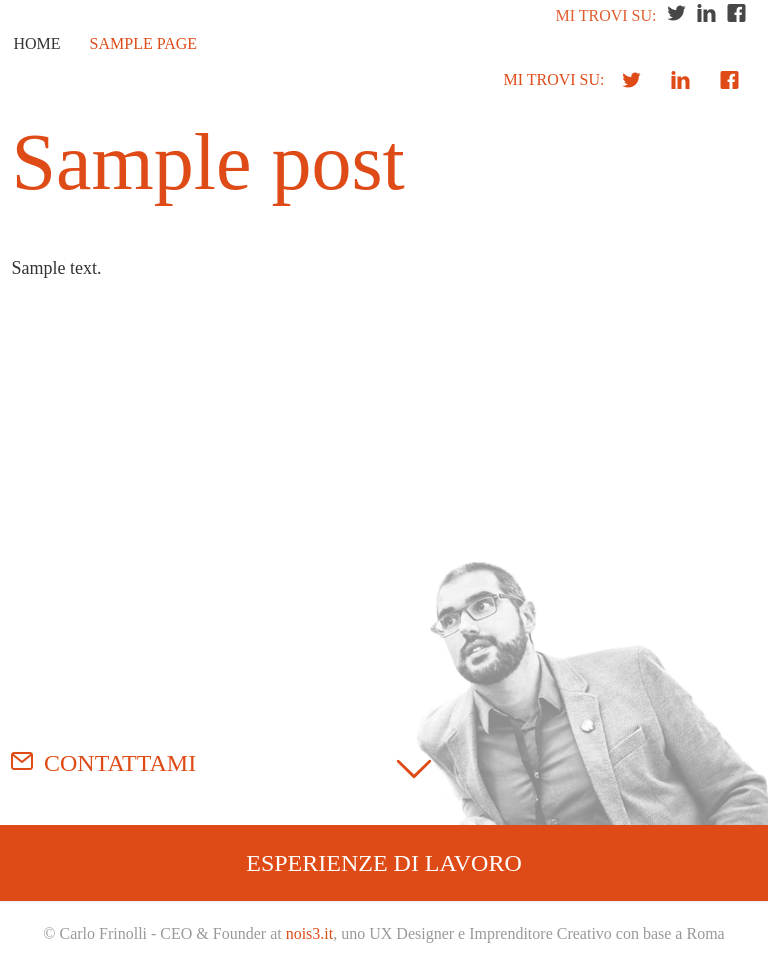
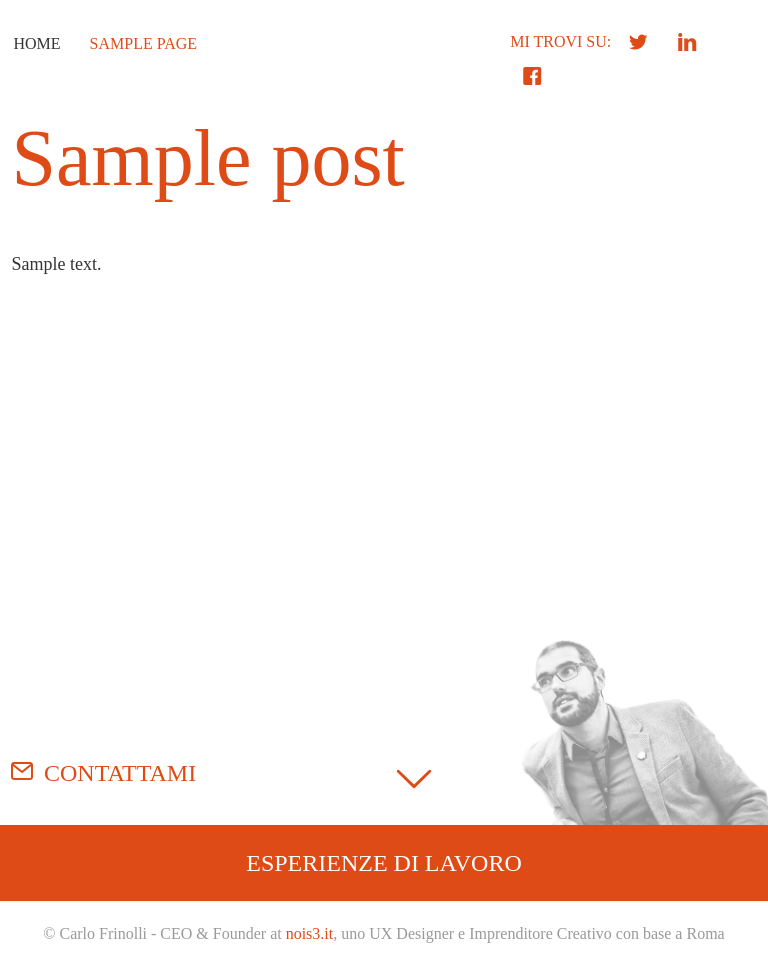
Before and after one commit to carl0s/me, a WordPress theme: template web/app/themes/me/page-cv.php in a window 768 px wide. Run offline with PHP 8.4 and a stand-in for WordPress, Linux system fonts and the light colour scheme; the site name, menu and one post (Sample post) are stand-ins, and other content is empty; some libraries are stand-ins or nearby versions; some web fonts are replaced.

Commit message:
various fixes

```diff
--- a/web/app/themes/me/css/media.scss
+++ b/web/app/themes/me/css/media.scss
@@ -116,7 +116,12 @@ body {
 }
 
 #hero {
-  background-size:50%;
+  position:relative;
+  background-size:35%;
+  padding-bottom:80px;
+  .bottom-contact-down {
+    bottom:40px;
+  }
 }
 
 }
--- a/web/app/themes/me/css/style.css
+++ b/web/app/themes/me/css/style.css
@@ -1310,7 +1310,11 @@ button.alm-load-more-btn {
     background-size: 15%; }
 
   #hero {
-    background-size: 50%; }
+    position: relative;
+    background-size: 35%;
+    padding-bottom: 80px; }
+    #hero .bottom-contact-down {
+      bottom: 40px; }
  }
 
 @media only screen and (max-width: 640px) {
--- a/web/app/themes/me/js/min/scripts-min.js
+++ b/web/app/themes/me/js/min/scripts-min.js
@@ -1 +1 @@
-function calcSize(){var e=$(window).outerHeight(),o=$(window).outerWidth();$("#hero").css({height:e}),$(".off-canvas").css({height:e})}$(document).foundation(),calcSize(),$(window).resize(function(){calcSize()}),$("#further").on("click",function(){return $("html, body").animate({scrollTop:$($(this).attr("href")).offset().top},1e3),!1}),$(".hamburger").click(function(){return $(this).toggleClass("open"),$(".off-canvas").toggleClass("open").toggleClass("hidden"),$("#hero").toggleClass("open"),$(".sliding").toggleClass("open"),!1}),$("#hero.open").find(".row").click(function(){return console.log("a"),$(this).parents("#hero").toggleClass("open"),$(this).parents("#hero").find(".hamburger").toggleClass("open"),$(".off-canvas").toggleClass("open").toggleClass("hidden"),!1}),$(document).scroll(function(){var e=$("#hero").outerHeight(),o=$(".image-wrapper").outerHeight();$(document).scrollTop()>=e/2?$("#small-hero").addClass("fixed"):$("#small-hero").removeClass("fixed"),$(document).scrollTop()>=o?($("#fixed-article-header").addClass("fixed"),$(".sliding-share").addClass("appeared")):($("#fixed-article-header").removeClass("fixed"),$(".sliding-share").removeClass("appeared"))});var paceOptions={ajax:!1,document:!1,eventLag:!1,elements:{selectors:["body"]}};
+function calcSize(){var e=$(window).outerHeight(),o=$(window).outerWidth();$("#hero").css({"min-height":e}),$(".off-canvas").css({height:e})}$(document).foundation(),calcSize(),$(window).resize(function(){calcSize()}),$("#further").on("click",function(){return $("html, body").animate({scrollTop:$($(this).attr("href")).offset().top},1e3),!1}),$(".hamburger").click(function(){return $(this).toggleClass("open"),$(".off-canvas").toggleClass("open").toggleClass("hidden"),$("#hero").toggleClass("open"),$(".sliding").toggleClass("open"),!1}),$("#hero.open").find(".row").click(function(){return console.log("a"),$(this).parents("#hero").toggleClass("open"),$(this).parents("#hero").find(".hamburger").toggleClass("open"),$(".off-canvas").toggleClass("open").toggleClass("hidden"),!1}),$(document).scroll(function(){var e=$("#hero").outerHeight(),o=$(".image-wrapper").outerHeight();$(document).scrollTop()>=e/2?$("#small-hero").addClass("fixed"):$("#small-hero").removeClass("fixed"),$(document).scrollTop()>=o?($("#fixed-article-header").addClass("fixed"),$(".sliding-share").addClass("appeared")):($("#fixed-article-header").removeClass("fixed"),$(".sliding-share").removeClass("appeared"))});var paceOptions={ajax:!1,document:!1,eventLag:!1,elements:{selectors:["body"]}};
--- a/web/app/themes/me/js/scripts.js
+++ b/web/app/themes/me/js/scripts.js
@@ -1,7 +1,7 @@
       function calcSize() {
         var heightScreen = $(window).outerHeight();
         var widthScreen = $(window).outerWidth();
-        $("#hero").css({ "height": heightScreen });
+        $("#hero").css({ "min-height": heightScreen });
         $(".off-canvas").css({ "height": heightScreen });
 
       }
--- a/web/app/themes/me/page-cv.php
+++ b/web/app/themes/me/page-cv.php
@@ -6,15 +6,14 @@ get_header('pages');
 wp_reset_postdata();
 ?>
 <?php get_template_part('partials/off', 'canvas'); ?>
-<?php if ( function_exists( 'pdfprnt_show_buttons_for_custom_post_type' ) ) echo pdfprnt_show_buttons_for_custom_post_type(); ?>
 <header id="hero">
   <?php get_template_part('partials/hamburger', 'menu'); ?>
 
   <div class="internal-menu hide-for-small row">
-    <div class="large-9 medium-9 column">
+    <div class="large-9 medium-8 column">
       <?php wp_nav_menu( array( 'theme_location' => 'primary', 'menu_class' => 'menu clearfix' ) ); ?>
     </div>
-    <div class="social large-3 large-3 column">
+    <div class="social large-3 medium-4 column">
       <?php get_template_part('partials/social', 'links'); ?>
     </div>
   </div>
@@ -51,7 +50,7 @@ wp_reset_postdata();
         <?php wp_nav_menu( array( 'theme_location' => 'primary', 'menu_class' => 'menu clearfix' ) ); ?>
       </div>
     </div>
-    <div class="large-3 social hide-for-small column">
+    <div class="large-3 social hide-for-medium hide-for-small column">
       <?php get_template_part('partials/social', 'links'); ?>
     </div>
   </div>
--- a/web/app/themes/me/partials/off-canvas.php
+++ b/web/app/themes/me/partials/off-canvas.php
@@ -1,6 +1,9 @@
 <div class="off-canvas show-for-small-only">
   <div class="inner">
     <?php wp_nav_menu( array( 'theme_location' => 'primary', 'menu_class' => 'menu clearfix' ) ); ?>
+    <div class="search">
+      <a href="/search" class="icon-search">cerca</a>
+    </div>
     <div class="social-mobile">
       <h2>MI TROVI SU:</h2>
       <?php get_template_part('partials/social', 'links'); ?>
```
Also changed, not shown: 1 other file.
